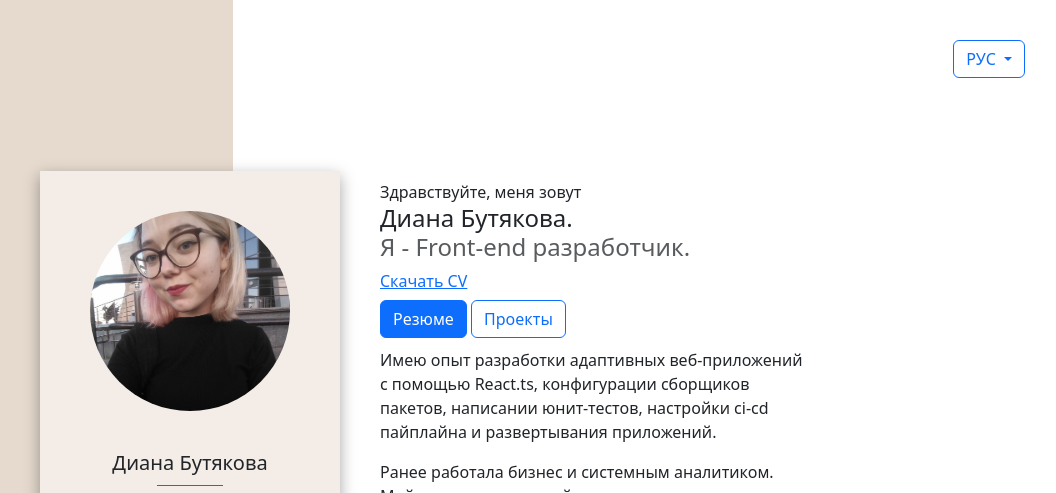
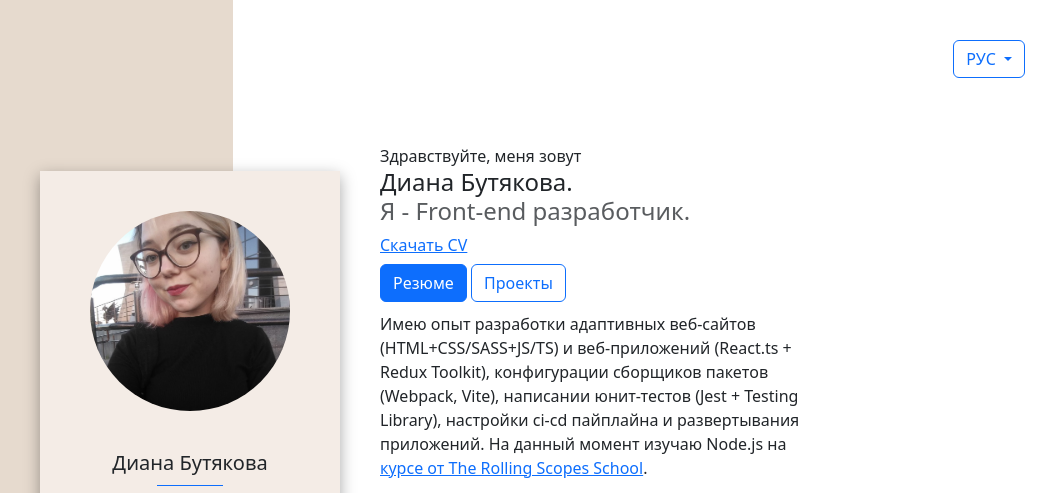
Before and after one commit to bt-diana/cv, a website built with webpack: page src/ru.html in a window 1280 px wide. Shown: the top 493 px of the page, without its empty margins (215-1271 px from the left). Built offline with nearby package versions, Linux system fonts and the light colour scheme.

Commit message:
feat: update summary

```diff
--- a/src/ru.html
+++ b/src/ru.html
@@ -76,7 +76,9 @@
               <a class="btn btn-outline-primary profile-links__projects" href="#projects">Проекты</a>
             </div>
             <div class="summary__about about">
-              <p class="about__paragraph">Имею опыт разработки адаптивных веб-приложений с помощью React.ts, конфигурации сборщиков пакетов, написании юнит-тестов, настройки ci-cd пайплайна и развертывания приложений.</p>
+              <p class="about__paragraph">
+                Имею опыт разработки адаптивных веб-сайтов (HTML+CSS/SASS+JS/TS) и веб-приложений (React.ts + Redux Toolkit), конфигурации сборщиков пакетов (Webpack, Vite), написании юнит-тестов (Jest + Testing Library), настройки ci-cd пайплайна и развертывания приложений. На данный момент изучаю Node.js на <a href="https://rs.school/courses/nodejs">курсе от The Rolling Scopes School</a>.
+              </p>
               <p class="about__paragraph">Ранее работала бизнес и системным аналитиком. Мой опыт во взаимодействии с клиентами, анализе требований и веб-разработке помогает создавать эффективные решения, ориентированные на пользователей.</p>
               <p class="about__paragraph">Буду рада сотрудничеству!</p>
             </div>
```
Also changed, not shown: src/en.html (+1 -1 lines).
